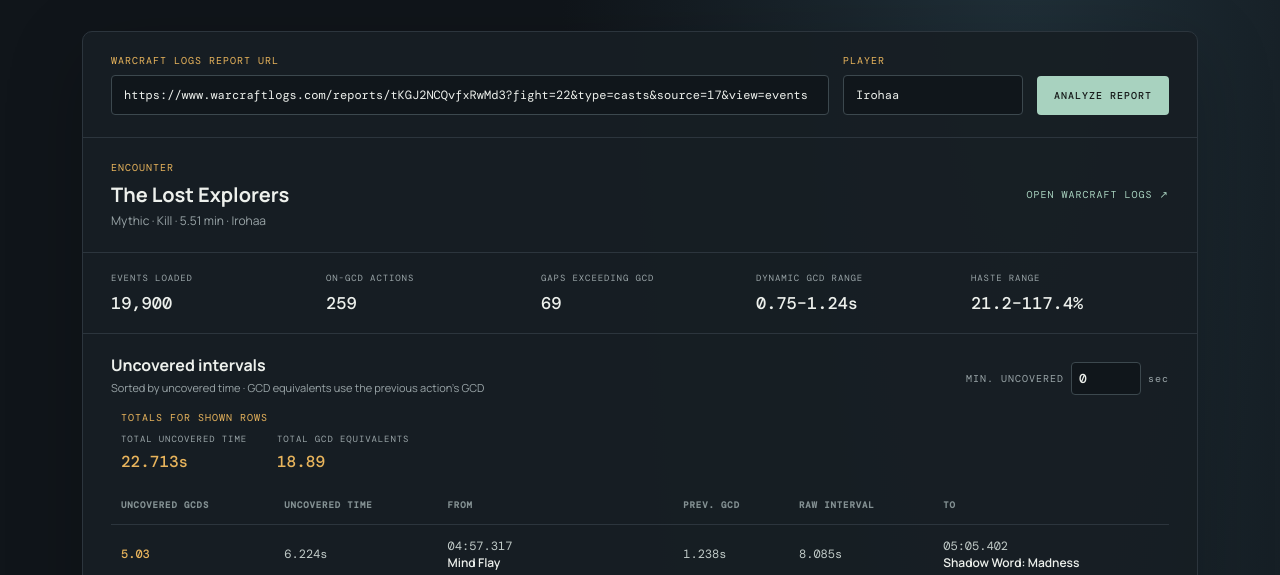
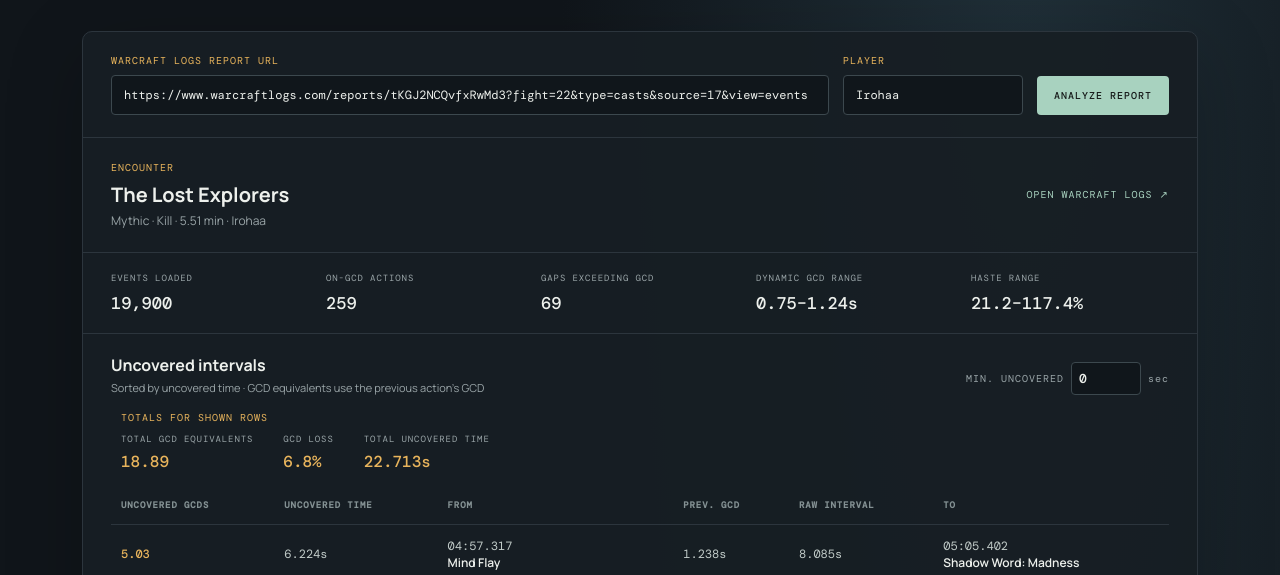
Before and after one commit to hsuhsikang/wow-gcd-gap, a plain HTML site: page index.html in a window 1280 px wide. Shown: the part 377-952 px from the top of the page. Drawn offline with nearby package versions, Linux system fonts and the light colour scheme.

Commit message:
Show GCD loss percentage

```diff
--- a/app.js
+++ b/app.js
@@ -45,8 +45,12 @@ function renderRows() {
   const rows = currentReport.gaps.filter(gap => gap.idle >= minGap);
   const totalIdle = rows.reduce((sum, gap) => sum + gap.idle, 0);
   const totalGcds = rows.reduce((sum, gap) => sum + gap.idle / gap.gcd, 0);
+  $('totalGcds').textContent = totalGcds.toFixed(2);
+  const totalGcdOpportunities = Number(currentReport.gcdActionCount) + totalGcds;
+  $('gcdLossPercent').textContent = totalGcdOpportunities > 0
+    ? `${(totalGcds / totalGcdOpportunities * 100).toFixed(1)}%`
+    : '—';
   $('totalSeconds').textContent = duration(totalIdle);
-  $('totalGcds').textContent = totalGcds.toFixed(2);
   $('gapRows').innerHTML = rows.map(gap => `
     <tr>
       <td class="gap-value">${(gap.idle / gap.gcd).toFixed(2)}</td>
--- a/index.html
+++ b/index.html
@@ -44,8 +44,9 @@
         <div class="table-wrap">
           <div class="totals-label eyebrow">TOTALS FOR SHOWN ROWS</div>
           <div class="totals">
+            <div><span class="stat-label">TOTAL GCD EQUIVALENTS</span><strong id="totalGcds">—</strong></div>
+            <div><span class="stat-label">GCD LOSS</span><strong id="gcdLossPercent">—</strong></div>
             <div><span class="stat-label">TOTAL UNCOVERED TIME</span><strong id="totalSeconds">—</strong></div>
-            <div><span class="stat-label">TOTAL GCD EQUIVALENTS</span><strong id="totalGcds">—</strong></div>
           </div>
           <table>
             <thead><tr><th>UNCOVERED GCDS</th><th>UNCOVERED TIME</th><th>FROM</th><th>PREV. GCD</th><th>RAW INTERVAL</th><th>TO</th></tr></thead>
@@ -53,7 +54,7 @@
           </table>
           <div class="empty" id="emptyState" hidden>No gaps meet this minimum.</div>
         </div>
-        <div class="footnote"><span class="dot"></span><p><strong>Method:</strong> Each row’s GCD equivalent is uncovered seconds divided by the previous GCD duration. Totals sum the rows currently shown. GCD duration is calculated at each on-GCD cast using the haste state at that timestamp; casts and channels cover their active duration. <b>Shadowy Apparition is excluded</b>; Void Volley is included as an active GCD ability per your rule.</p></div>
+        <div class="footnote"><span class="dot"></span><p><strong>Method:</strong> Each row’s GCD equivalent is uncovered seconds divided by the previous GCD duration. GCD loss is uncovered GCD equivalents divided by performed on-GCD actions plus uncovered GCD equivalents. Totals sum the rows currently shown. GCD duration is calculated at each on-GCD cast using the haste state at that timestamp; casts and channels cover their active duration. <b>Shadowy Apparition is excluded</b>; Void Volley is included as an active GCD ability per your rule.</p></div>
       </div>
     </section>
     <footer>CAST GAP REVIEW <span>·</span> GCD-AWARE PROTOTYPE</footer>
```
